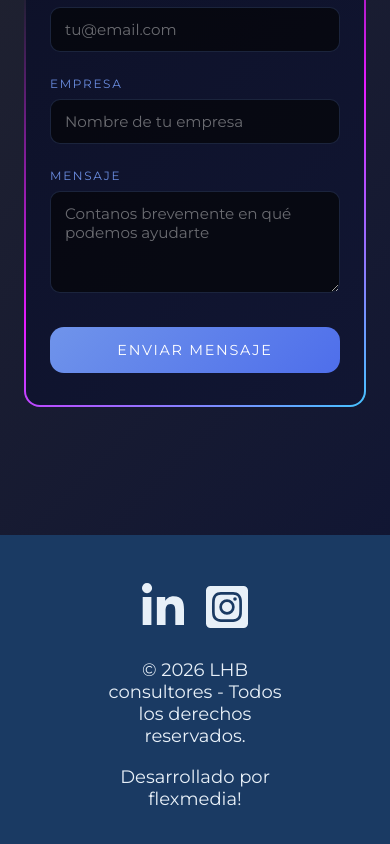
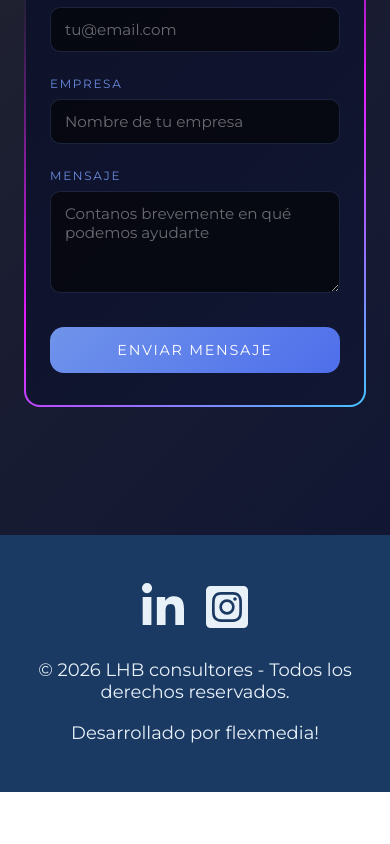
Before and after one commit to llezcano7/lhb-consultores, a React (Vite) app in the folder Frontend/: page / in a window 390 px wide. Shown: the part 5825-6669 px from the top of the page. After the commit the page ends 6617 px from the top, so only its background shows below. Built offline with nearby package versions, Linux system fonts and the light colour scheme; no server answers.

Commit message:
14commit

```diff
--- a/Frontend/src/components/footer.css
+++ b/Frontend/src/components/footer.css
@@ -1,4 +1,5 @@
 .footer {
+      width: 100%;
       position: relative;
       display: flex;
       align-items: center;
@@ -54,3 +55,15 @@
             padding-inline-start: 0;
       }
 }
+
+@media (max-width: 723px) {
+   .footer.container {
+     padding-inline: 3rem;
+   }
+ }
+
+ @media (max-width: 510px) {
+   .footer.container {
+     padding-inline: 1.5rem;
+   }
+ }
--- a/Frontend/src/pages/inicio.css
+++ b/Frontend/src/pages/inicio.css
@@ -1306,7 +1306,7 @@
     flex-direction: column-reverse;
   }
 
-  .contact-inicio-container.container {
+  .contact-inicio-section.container {
     padding-inline: 3rem;
   }
 
```
